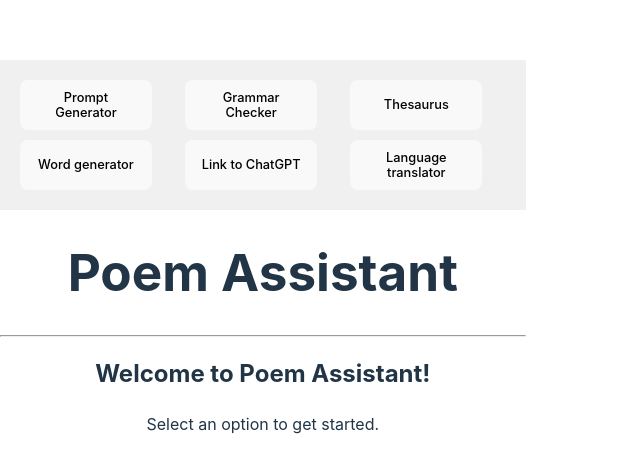
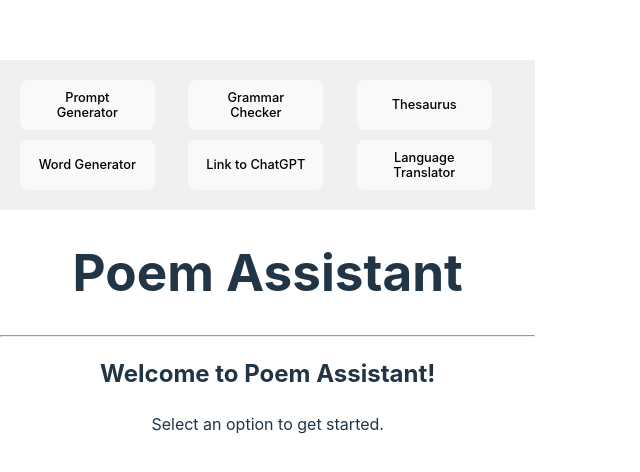
Before and after one commit to ross-ian28/poem-assistant-ui, a React (Create React App) app: page / in a window 1280 px wide. Shown: the part 144-616 px from the top of the page, without its empty margins (0-640 px from the left). Built offline with nearby package versions, Linux system fonts and the light colour scheme.

Commit message:
Capitalize buttons

```diff
--- a/src/components/App/App.jsx
+++ b/src/components/App/App.jsx
@@ -37,9 +37,9 @@ export default function App() {
         <button onClick={() => handleButtonClick('PromptGenerator')}>Prompt Generator</button>
         <button onClick={() => handleButtonClick('GrammerChecker')}>Grammar Checker</button>
         <button onClick={() => handleButtonClick('Thesaurus')}>Thesaurus</button>
-        <button onClick={() => handleButtonClick('WordGenerator')}>Word generator</button>
+        <button onClick={() => handleButtonClick('WordGenerator')}>Word Generator</button>
         <button onClick={() => window.open("https://chat.openai.com/?model=text-davinci-002-render-sha", "_blank")}>Link to ChatGPT</button>
-        <button>Language translator</button>
+        <button>Language Translator</button>
       </div>
       <div className="header">
         <h1>Poem Assistant</h1>
```
